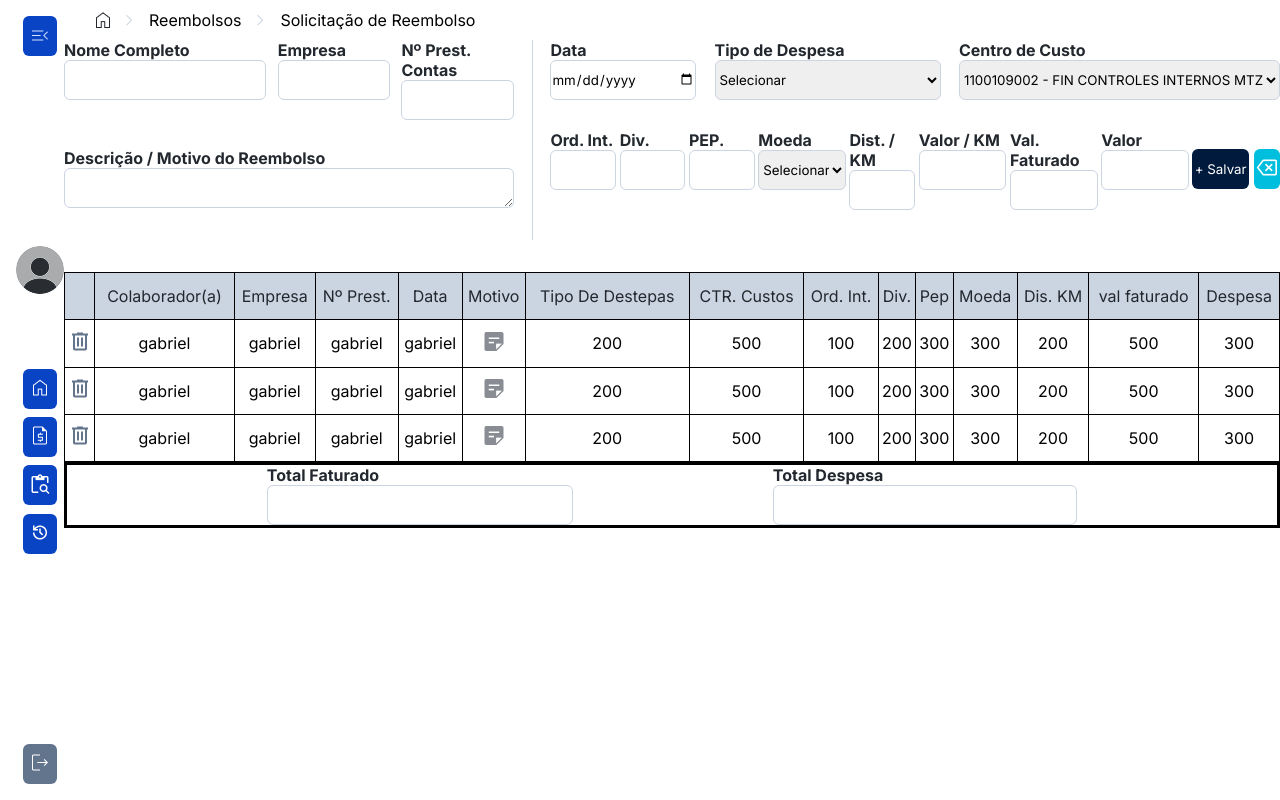
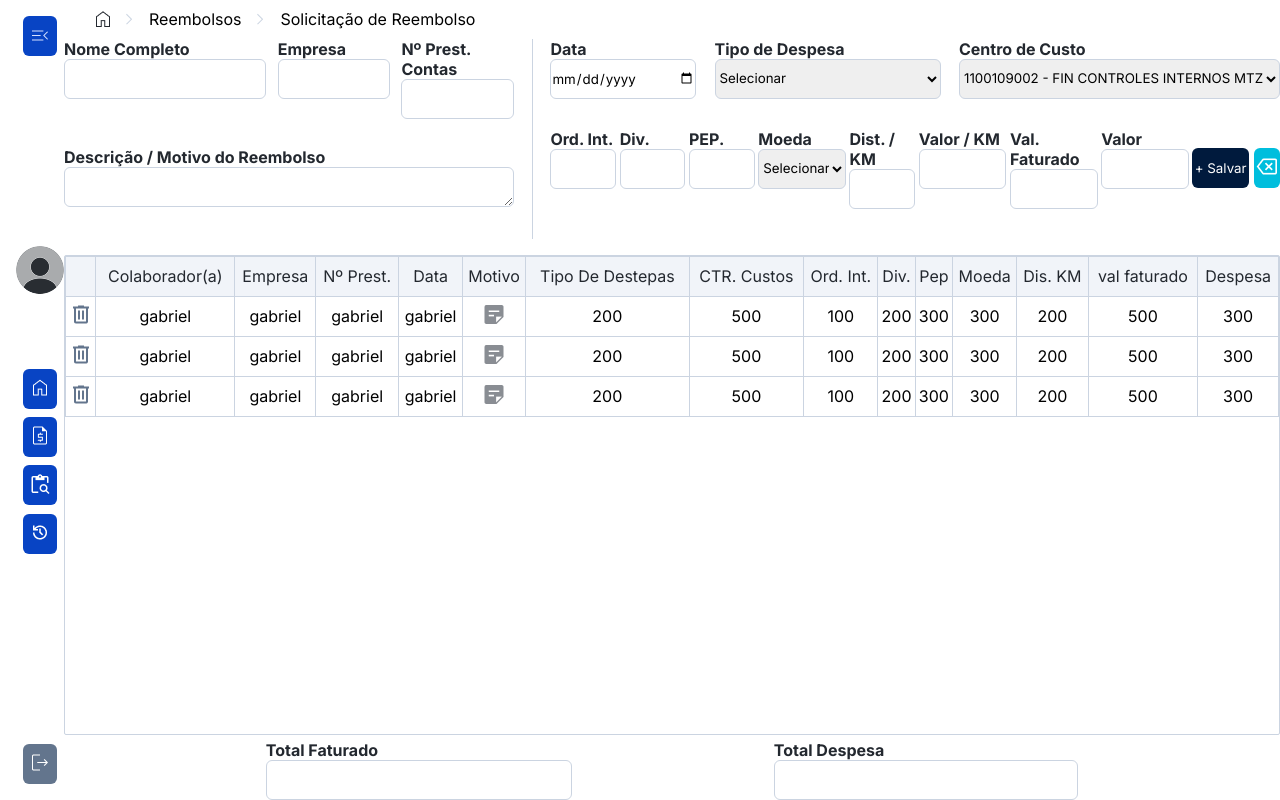
Before and after one commit to Gabrielsvdata/Sispar-Frontend, a React (Vite) app: page /solicitacao in a window 1280 px wide. Built offline with nearby package versions, Linux system fonts and the light colour scheme.

Commit message:
finalizanção da tabela

```diff
--- a/src/components/solicitacao/Solicitacao.jsx
+++ b/src/components/solicitacao/Solicitacao.jsx
@@ -152,6 +152,7 @@ function Solicitacao() {
           {/*thread é a tag que agrupa o cabeçalho*/}
           {/*tr é a linha da tabela*/}
           {/* tbody agrupa o corpo da tabela*/}
+          <div className={styles.containerTable}>
           <table>
             <thead>
               <tr>
@@ -244,20 +245,19 @@ function Solicitacao() {
               </tr>
             </tbody>
           </table>
-            <footer className={styles.containerFooter}>
+          </div>
+        </main>
+        <footer className={styles.containerFooter}>
             <div className={styles.inputFaturado}>
                 <label htmlFor="">Total Faturado</label>
                 <input type="text" />
             </div>
-
             <div className={styles.footerDespesa}>
                 <label htmlFor="">Total Despesa</label>
                 <input type="text" />
               </div>
 
             </footer>
-
-        </main>
       </div>
     </div>
   );
--- a/src/components/solicitacao/Solicitacao.module.scss
+++ b/src/components/solicitacao/Solicitacao.module.scss
@@ -19,7 +19,7 @@
 .mainSolicitacao {
   //border: solid blue;
   width: 100%;
-  height: 95vh;
+  height: 90vh;
 }
 
 .formSolicitacao {
@@ -157,8 +157,15 @@ textarea {
   }
 }
 
+.containerTable{
+  margin-top: 1rem;
+  height: 60vh;
+  border: solid, #cbd4e1 1px;
+  border-radius: 2px;
+}
+
 table {
-  margin-top: 2rem;
+
   width: 100%;
   font-size: 1rem;
   border-collapse: collapse;
@@ -166,13 +173,8 @@ table {
 
 }
 
-//cabeçalho
-thead{
-  height: 25%;
-}
-
 th {
-  background-color: #cbd4e1;
+  background-color:#F1F4F9;
   font-weight: 400;
   color: #23282f;
   text-align: center;
@@ -182,15 +184,15 @@ th {
 table,
 th,
 td {
-  height: 25%;
-  border: solid #000000 1px;
+  height: 5vh;
+  border: solid 1px #cbd4e1;
   text-align: center;
 
 }
 
 .containerFooter{
   width: 100%;
-  border: solid;
+ // border: solid;
   display: flex;
   justify-content: space-evenly;
 
```
